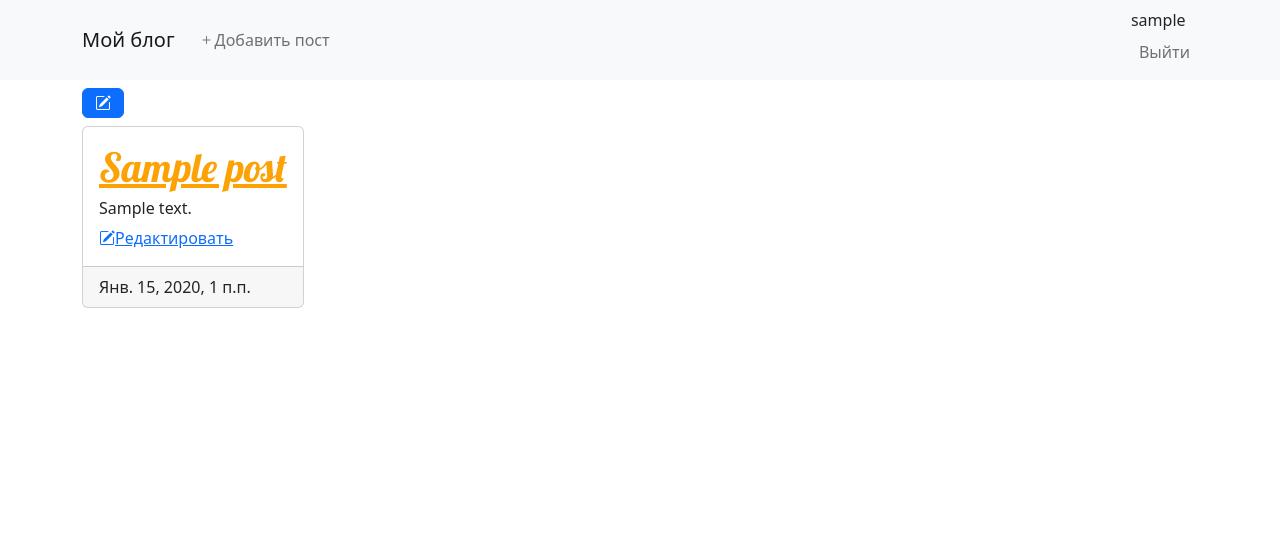
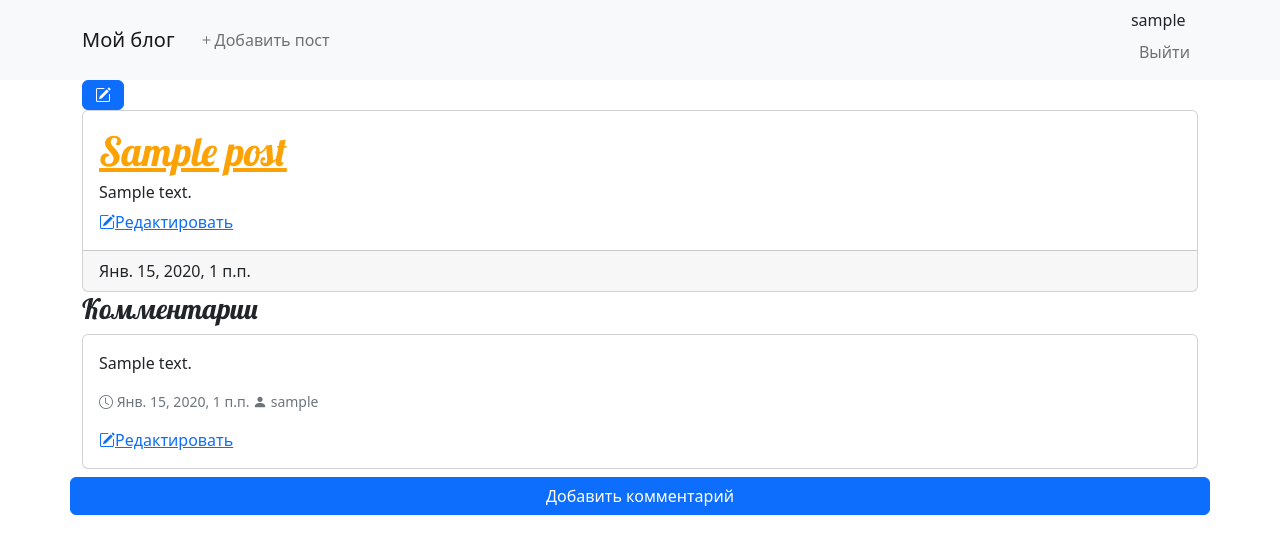
Before and after one commit to starniksm/djangogirls, a Django app: page /post/1/ in a window 1280 px wide. Shown: the top 554 px of the page. Run offline with Django 3.2, Linux system fonts and the light colour scheme; a user stored in the database is signed in; tables that the repository leaves empty hold one stand-in row (values such as "Sample post"); some libraries are stand-ins or nearby versions.

Commit message:
i did it

```diff
--- a/blog/models.py
+++ b/blog/models.py
@@ -16,3 +16,18 @@ class Post(models.Model):
 
     def __str__(self):
         return self.title
+
+
+class Comment(models.Model):
+    author = models.ForeignKey(
+        settings.AUTH_USER_MODEL, on_delete=models.CASCADE)
+    post = models.ForeignKey(Post, on_delete=models.CASCADE)
+    text = models.TextField(verbose_name="Текст комментария")
+    created_date = models.DateTimeField(auto_now_add=True)
+    updated_date = models.DateTimeField(auto_now=True)
+
+    def __str__(self):
+        return self.text
+
+    class Meta:
+        ordering = ["-created_date"]
--- a/blog/templates/blog/base.html
+++ b/blog/templates/blog/base.html
@@ -24,7 +24,7 @@
     <div class="container">
         <a class="navbar-brand" href="/">Мой блог</a>
         <button class="navbar-toggler" type="button" data-bs-toggle="collapse" data-bs-target="#navbarNav" aria-controls="navbarNav" aria-expanded="false" aria-label="Toggle navigation">
-                <span class="navbar-toggler-icon"></span>
+              <span class="navbar-toggler-icon"></span>
         </button>
         <div class="collapse navbar-collapse" id="navbarNav">
         {% if user.is_authenticated %}
@@ -57,7 +57,7 @@
 
       </div>
   </nav>
-  <nav class="navbar navbar-expand-lg">
+
     <div class="container">
         <div class="row">
           <div class="col-md-12">
@@ -66,7 +66,6 @@
           </div>
         </div>
     </div>
-  </nav>
 </body>
 
 
--- /dev/null
+++ b/blog/templates/blog/comment.html
@@ -0,0 +1,24 @@
+<div class="card my-2">
+    <div class="card-body">
+        <p class="card-text">
+            {{ comment.text|linebreaksbr }}
+        </p>
+        <p class="card-text">
+            <small class="text-muted">
+                <i class="bi bi-clock"></i>
+                {{comment.created_date}}
+                <i class="bi bi-person-fill"></i>
+                {{comment.author.username}}
+            </small>
+        </p>
+
+
+          {%if user.get_username %}
+            <a class="card-link" href="{%url 'comment_edit' pk=comment.pk %}">
+              <i class="bi-pencil-square"></i>Редактировать
+            </a>
+          {%endif%}
+
+  </div>
+    </div>
+</div>
--- a/blog/templates/blog/post.html
+++ b/blog/templates/blog/post.html
@@ -1,5 +1,5 @@
 
-<div class="card my-2">
+<div class="card">
   <div class="card-body">
     <h1 class="card-title" style="color:orange"><a href="{%url 'post_detail' pk=post.pk %}">{{ post.title }}</a></h1>
     <h6 class="card-text">{{ post.text|linebreaksbr }}</h6>
--- a/blog/templates/blog/post_detail.html
+++ b/blog/templates/blog/post_detail.html
@@ -5,4 +5,17 @@
     <i class="bi-pencil-square"></i>
 </a>
 {% include 'blog/post.html' with post=post%}
+
+<h3>Комментарии</h3>
+{%if comments%}
+{%for comment in comments%}
+{% include 'blog/comment.html' with comment=comment%}
+{%endfor%}
+{%else%}
+<div class="alert alert-info"> Комментарии не найдены</div>
+{%endif%}
+<a href="{% url 'comment_new' pk=post.pk %}" class="btn btn-primary">
+  Добавить комментарий
+</a>
+
 {% endblock %}
--- a/blog/templates/registration/logged_out.html
+++ b/blog/templates/registration/logged_out.html
@@ -4,7 +4,7 @@
     <div class="container">
 
         {% block content %}
-        <div class="alert alert-info" role="alert">
+        <div class="alert alert-info" role="alert" style="width:685%">
         Выход из системы
         </div>
 
--- a/blog/urls.py
+++ b/blog/urls.py
@@ -6,5 +6,7 @@ urlpatterns = [
     path('post/<int:pk>/', views.post_detail, name='post_detail'),
     path('post/new/', views.post_new, name='post_new'),
     path('post/<int:pk>/edit/', views.post_edit, name='post_edit'),
-    path('accounts/', include('django.contrib.auth.urls'))
+    path('accounts/', include('django.contrib.auth.urls')),
+    path('comment/new/<int:pk>', views.comment_new, name='comment_new'),
+    path('comment/edit/<int:pk>/', views.comment_edit, name='comment_edit'),
 ]
--- a/blog/views.py
+++ b/blog/views.py
@@ -1,13 +1,15 @@
 from django.shortcuts import render
 from django.utils import timezone
-from .models import Post
+from .models import Post, Comment
 from django.shortcuts import render, get_object_or_404, redirect
-from .forms import PostForm
+from .forms import PostForm, CommentForm
+from django.core.exceptions import PermissionDenied
 
 
 def post_detail(request, pk):
     post = get_object_or_404(Post, pk=pk)
-    return render(request, 'blog/post_detail.html', {'post': post})
+    comments = post.comment_set.all()
+    return render(request, 'blog/post_detail.html', {"post": post, "comments": comments})
 
 def post_new(request):
     if request.method == "POST":
@@ -42,3 +44,35 @@ def post_list(request):
     num_visits += 1
     request.session['num_visits'] = num_visits
     return render(request, 'blog/post_list.html', {"posts": posts, "num_visits": num_visits})
+
+
+def comment_new(request, pk):
+    if not request.user.is_authenticated:
+        return redirect('login')
+    post = get_object_or_404(Post, pk=pk)
+    if request.method == "POST":
+        form = CommentForm(request.POST)
+        if form.is_valid():
+            comment = form.save(commit=False)
+            comment.author = request.user
+            comment.post = post
+            comment.save()
+            return redirect('post_detail', pk = post.pk)
+    else:
+        form = CommentForm()
+    return render(request, 'blog/comment_new.html', {'form': form})
+
+def comment_edit(request, pk):
+    comment = get_object_or_404(Comment, pk=pk)
+    if not request.user.is_authenticated:
+        return redirect('login')
+    if request.user != comment.author:
+        raise PermissionDenied
+    if request.method == "POST":
+        form = CommentForm(request.POST, instance=comment)
+        if form.is_valid():
+            comment = form.save()
+            return redirect('post_detail', pk=comment.post.pk)
+    else:
+        form = CommentForm(instance=comment)
+    return render(request, 'blog/comment_edit.html', {'form': form})
--- a/mysite/settings.py
+++ b/mysite/settings.py
@@ -28,7 +28,7 @@ SECRET_KEY = 'django-insecure-6rj!%z@f2i!7!vb31qw9osykircnsgr@6jwj4dj3z!-m_1tx9m
 # SECURITY WARNING: don't run with debug turned on in production!
 DEBUG = True
 
-ALLOWED_HOSTS = ['localhost', 'starnik']
+ALLOWED_HOSTS = ['localhost', '127.0.0.1', 'starnik.pythonanywhere.com']
 
 
 # Application definition
```
Also changed, not shown: blog/forms.py (+7 -1 lines), blog/templates/blog/comment_edit.html (added, +11 -0 lines), blog/templates/blog/comment_new.html (added, +11 -0 lines), blog/migrations/0002_comment.py (added).
